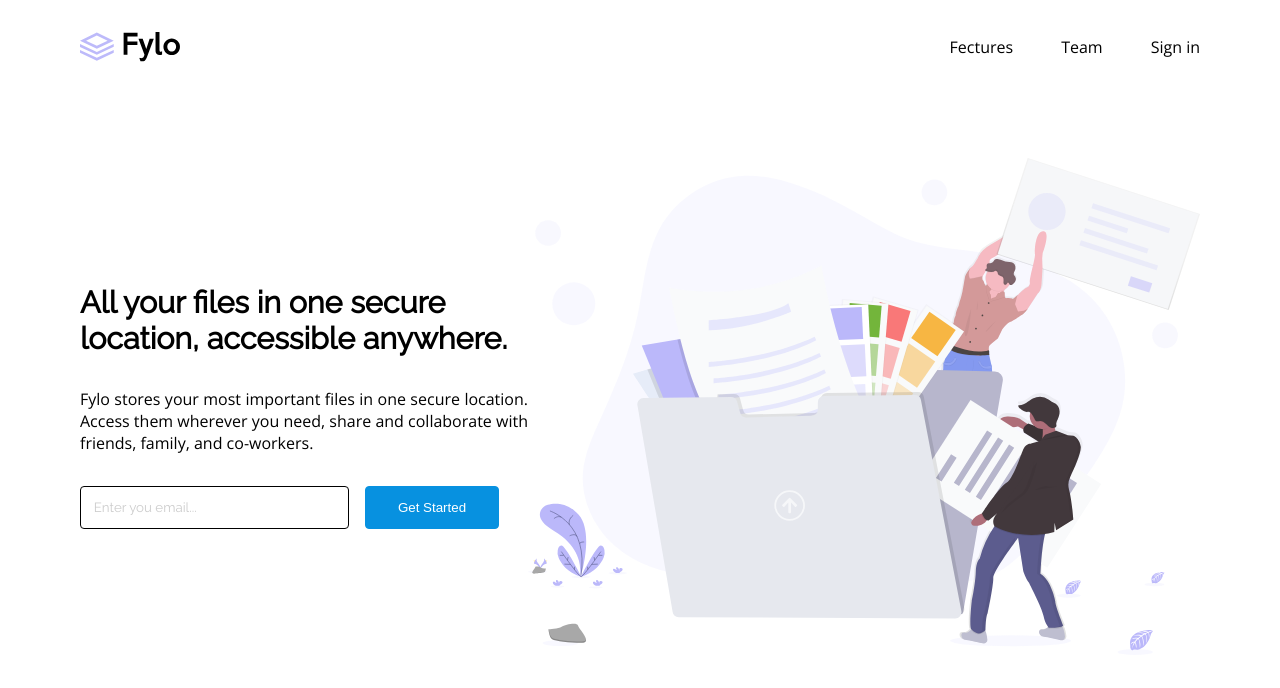
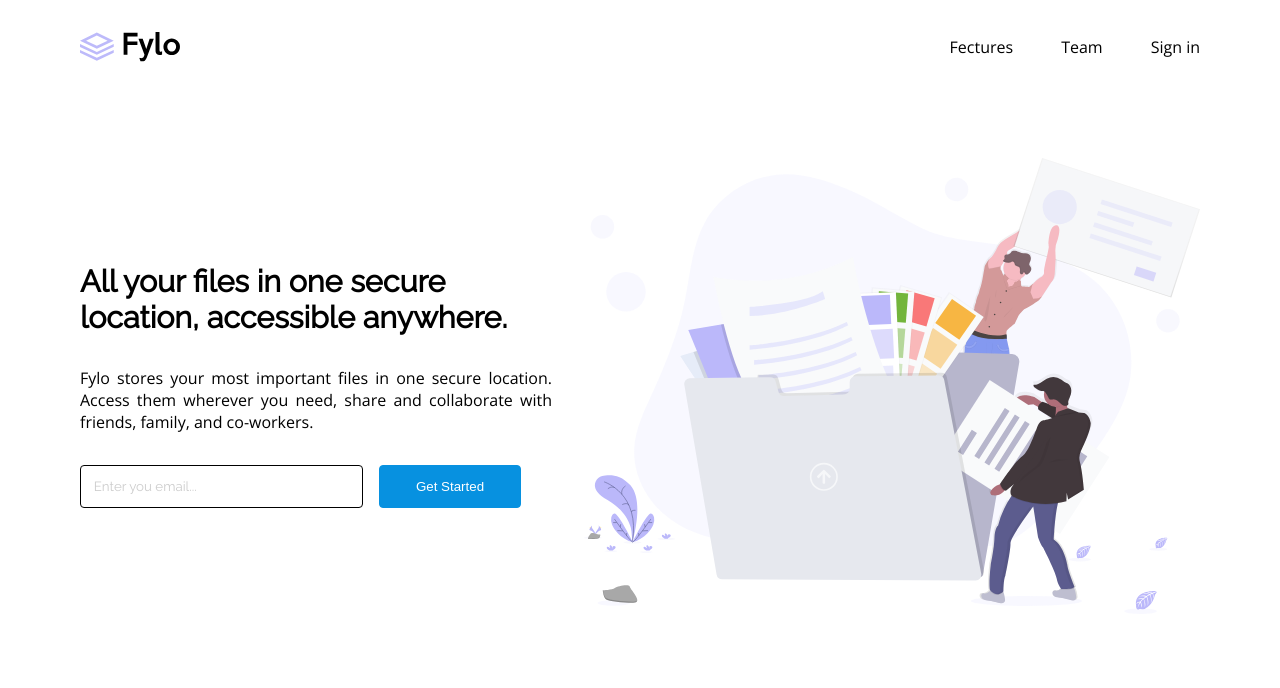
Before and after one commit to PedroMakengo/fylo, a Next.js app: page / in a window 1280 px wide. Shown: the top 688 px of the page. Built offline with nearby package versions, Linux system fonts and the light colour scheme.

Commit message:
Melhorando o posicionamento das imagens

```diff
--- a/src/components/AllBackground/style.module.scss
+++ b/src/components/AllBackground/style.module.scss
@@ -11,6 +11,7 @@
     justify-content: space-between;
 
     article {
+      padding-right: 2rem;
       h1 {
         font-size: 1.9rem;
         font-weight: bold;
@@ -38,7 +39,7 @@
       }
     }
     img {
-      width: 60%;
+      width: 55%;
     }
   }
 }
```
